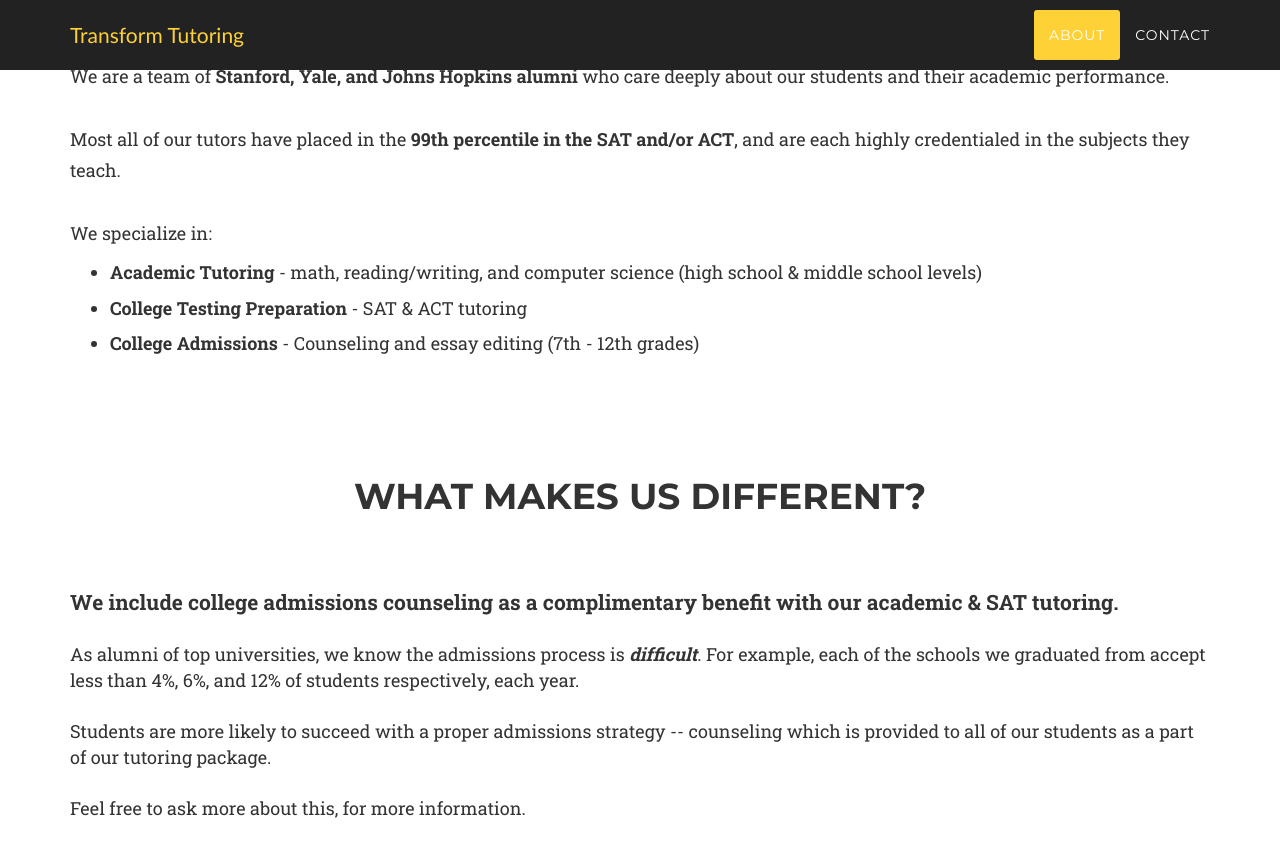
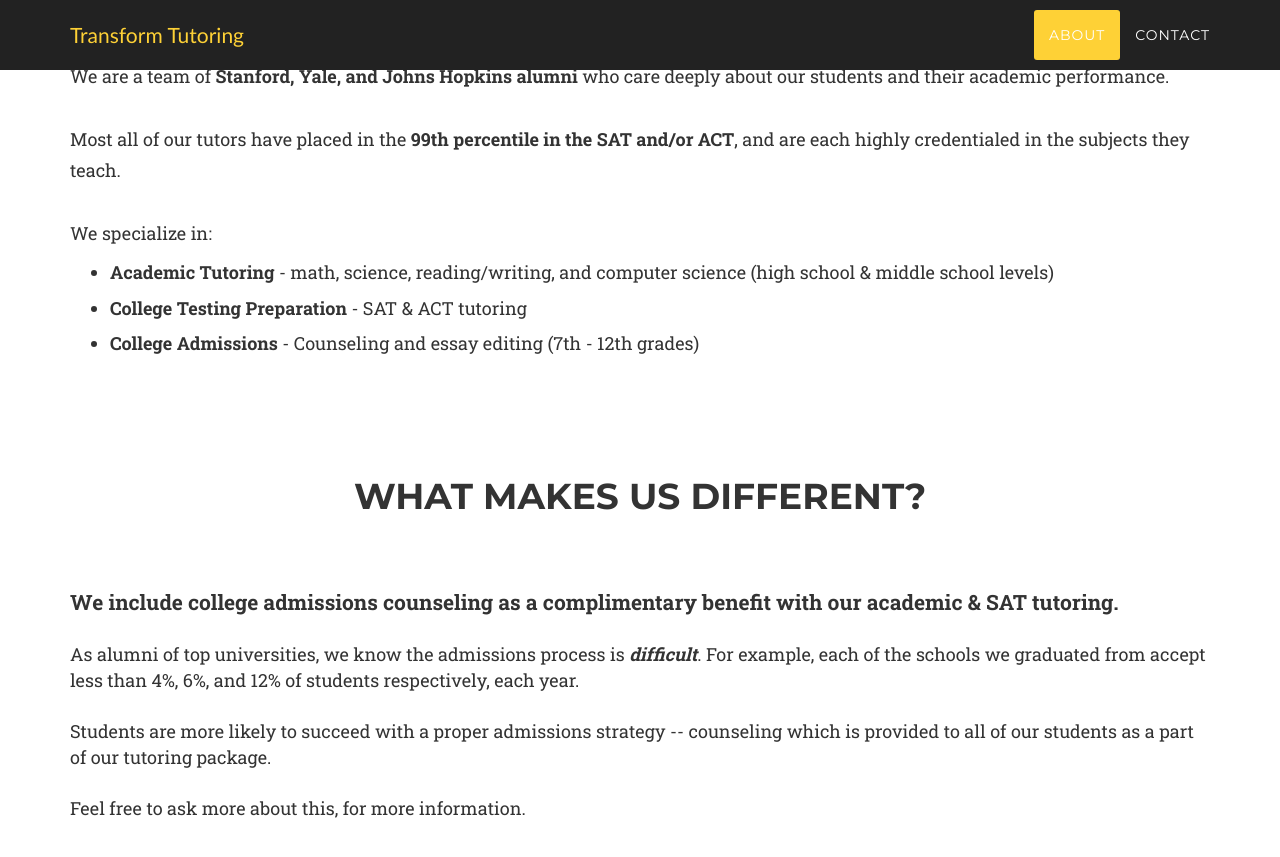
Before and after one commit to transformtutoring/oldsite, a Jekyll site: the page built from index.md, in a window 1280 px wide and 900 px high, scrolled down 873 px. Shown: the top 857 px of the window. Built offline with Jekyll 4.4.1, drawn with Linux system fonts in a browser that asks for light colours; nearby versions of some CDN libraries; some web fonts are replaced.

Commit message:
adding changes

```diff
--- a/_includes/contact copy.html
+++ b/_includes/contact2.html
@@ -9,7 +9,9 @@
         </div>
         <div class="row">
             <div class="col-lg-12">
-                <form name="sentMessage" id="contactForm" novalidate>
+                <form name="sentMessage" id="contactForm" novalidate
+                  action="https://formspree.io/mqkaddrb"
+                  method="POST">
                     <div class="row">
                         <div class="col-md-6">
                             <div class="form-group">
--- a/_includes/sectionabout.html
+++ b/_includes/sectionabout.html
@@ -19,7 +19,7 @@
                                 <br>
 
                                 <ul style="text-align:left;font-size:18px;">
-                                <li><b>Academic Tutoring</b> - math, reading/writing, and computer science (high school & middle school levels)
+                                <li><b>Academic Tutoring</b> - math, science, reading/writing, and computer science (high school & middle school levels)
                                 </ul>
 
                                 <ul style="text-align:left;font-size:18px;">
```
Also changed, not shown: Gemfile.lock, _layouts/single-page.html (line endings or trailing spaces), 2 other files.
